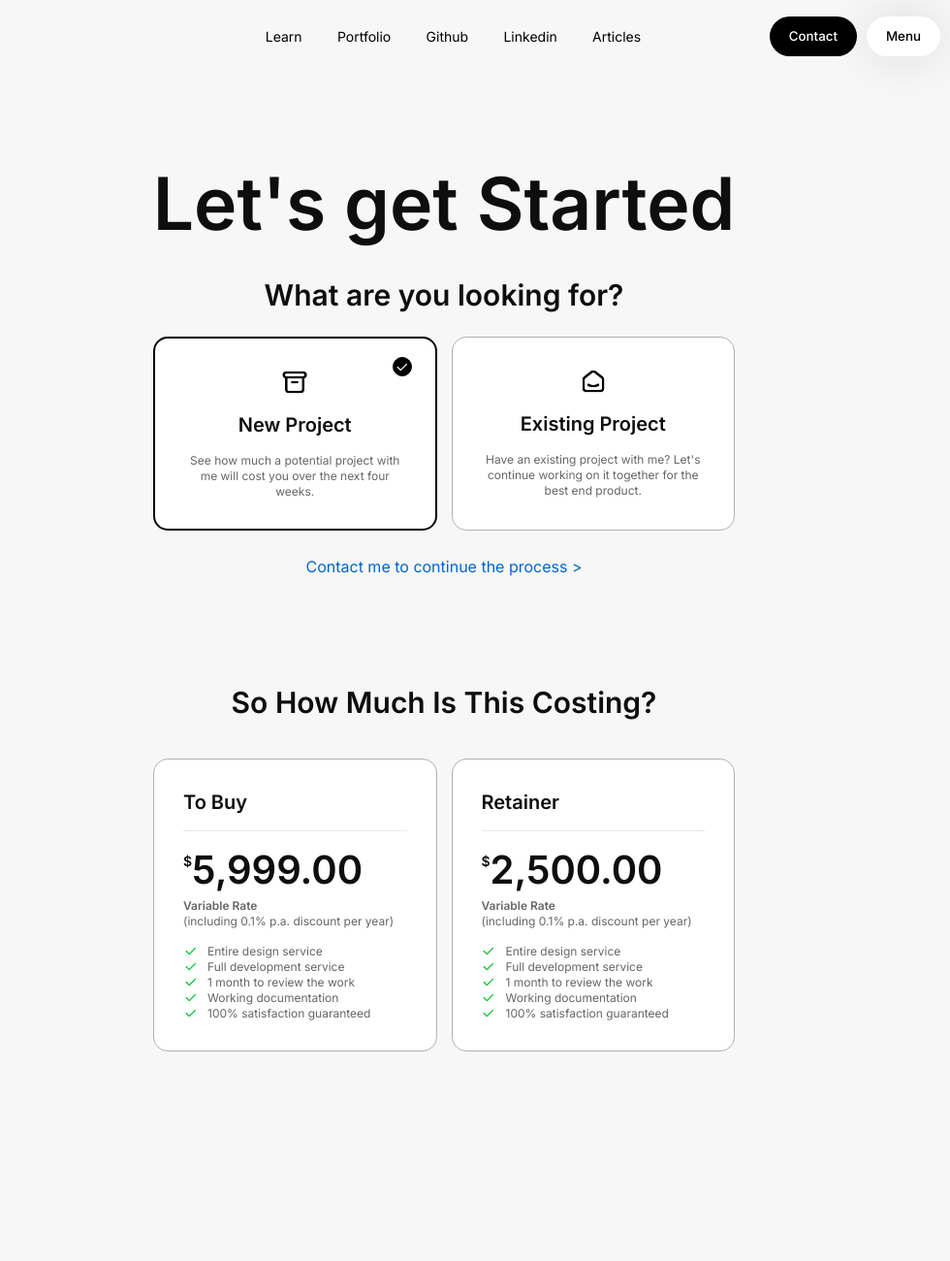
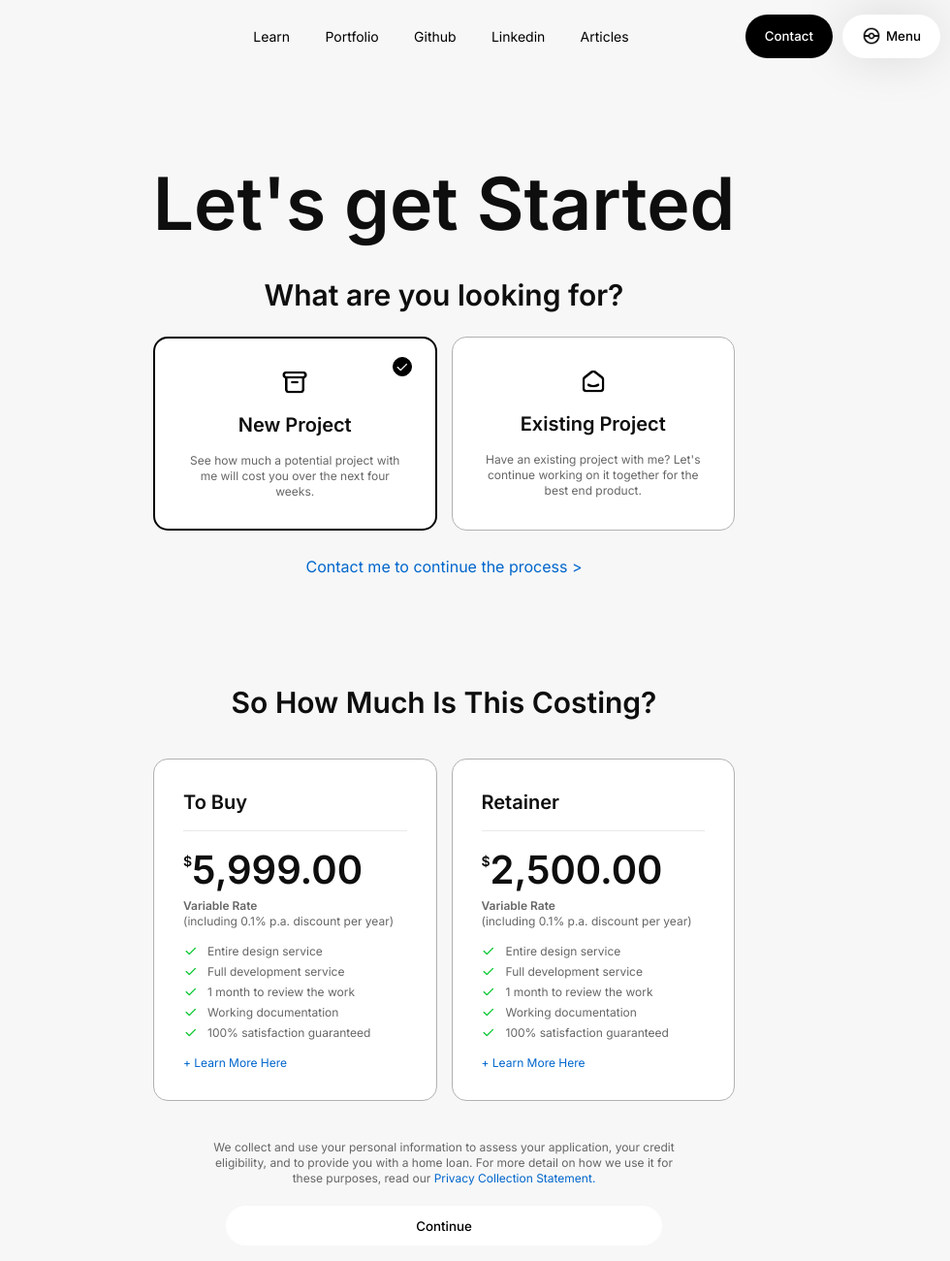
Before and after one commit to shareefevans/project.16.08.2024, a plain HTML site: page index.html in a window 1280 px wide. Shown: the top 1300 px of the page at 97% size, 182-1162 px from the left. Before the commit the page ends 1119 px from the top, so only its background shows below. Drawn offline with Linux system fonts and the light colour scheme.

Commit message:
beginning the final section + adding the footer for the landing page

```diff
--- a/assets/styles.css
+++ b/assets/styles.css
@@ -93,6 +93,10 @@ p {
   text-align: left;
 }
 
+.blue {
+  color: rgb(0, 102, 204);
+}
+
 /* ---- NAV STYLING ---- */
 nav {
   width: 100%;
@@ -132,6 +136,11 @@ li {
   height: 30px;
 }
 
+.icon-middle {
+  width: 20px;
+  height: 20px;
+}
+
 .icon-small {
   width: 15px;
   height: 15px;
@@ -162,6 +171,15 @@ button {
   background-color: white;
   color: black;
   box-shadow: 0px 0px 50px #00000020;
+  display: flex;
+  flex-direction: row;
+  align-items: center;
+  gap: 5px;
+}
+
+.button-tertiary {
+  background-color: white;
+  min-width: 90%;
 }
 
 /* ---- STRUCTURE STYLING ---- */
@@ -190,6 +208,19 @@ button {
   width: 600px;
   grid-template-columns: 1fr 1fr;
   gap: 15px;
+}
+
+.privacy-statement {
+  margin: 0px 0px 100px 0px;
+  max-width: 500px;
+  display: flex;
+  flex-direction: column;
+  align-items: center;
+  gap: 20px;
+}
+
+.white-background {
+  background-color: white;
 }
 
 /* ---- CARD STYLING ---- */
@@ -255,3 +286,9 @@ button {
   flex-direction: row;
   gap: 10px;
 }
+
+.card-list {
+  display: flex;
+  flex-direction: column;
+  gap: 5px;
+}
--- a/index.html
+++ b/index.html
@@ -32,7 +32,13 @@
           </div>
           <div class="button-container">
             <button class="button-primary">Contact</button>
-            <button class="button-secondary">Menu</button>
+            <button class="button-secondary">
+              <img
+                src="./assets/pokeball.png"
+                class="icon-middle"
+                alt="menu-icon"
+              />Menu
+            </button>
           </div>
         </nav>
       </div>
@@ -102,7 +108,7 @@
                   </p>
                 </div>
                 <div>
-                  <ul>
+                  <ul class="card-list">
                     <li class="no-style">
                       <img
                         class="icon-small"
@@ -133,6 +139,7 @@
                     </li>
                   </ul>
                 </div>
+                <p class="small-text align-text-left blue">+ Learn More Here</p>
               </div>
               <!----CARD CONTENT---->
               <div class="left-action-cards">
@@ -149,7 +156,7 @@
                   </p>
                 </div>
                 <div>
-                  <ul>
+                  <ul class="card-list">
                     <li class="no-style">
                       <img
                         class="icon-small"
@@ -180,13 +187,31 @@
                     </li>
                   </ul>
                 </div>
+                <p class="small-text align-text-left blue">+ Learn More Here</p>
               </div>
             </div>
-            <div class="privacy-statement"></div>
+          </div>
+          <!----PRIVACY CONTENT---->
+          <div class="privacy-statement">
+            <p class="small-text">
+              We collect and use your personal information to assess your
+              application, your credit eligibility, and to provide you with a
+              home loan. For more detail on how we use it for these purposes,
+              read our <span class="blue">Privacy Collection Statement.</span>
+            </p>
+            <button class="button-tertiary">Continue</button>
           </div>
         </div>
       </section>
       <!----SECTION CONTENT---->
+      <section class="white-background">
+        <div class="container">
+          <div class="subheader-text"><h2>Not Ready To Start Ye?</h2></div>
+          <div class="hero-body">
+            <div class="three-by-one-grid"></div>
+          </div>
+        </div>
+      </section>
     </main>
     <footer></footer>
   </body>
```
Also changed, not shown: assets/pokeball.png (added).
